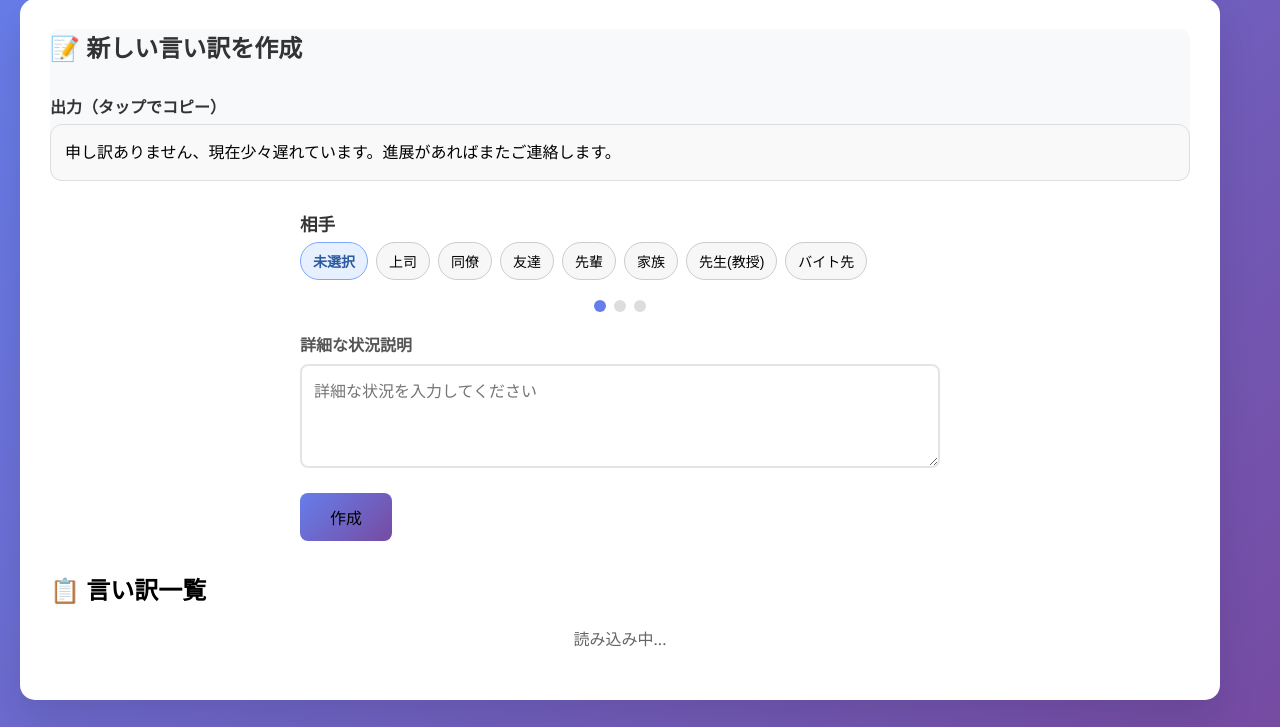
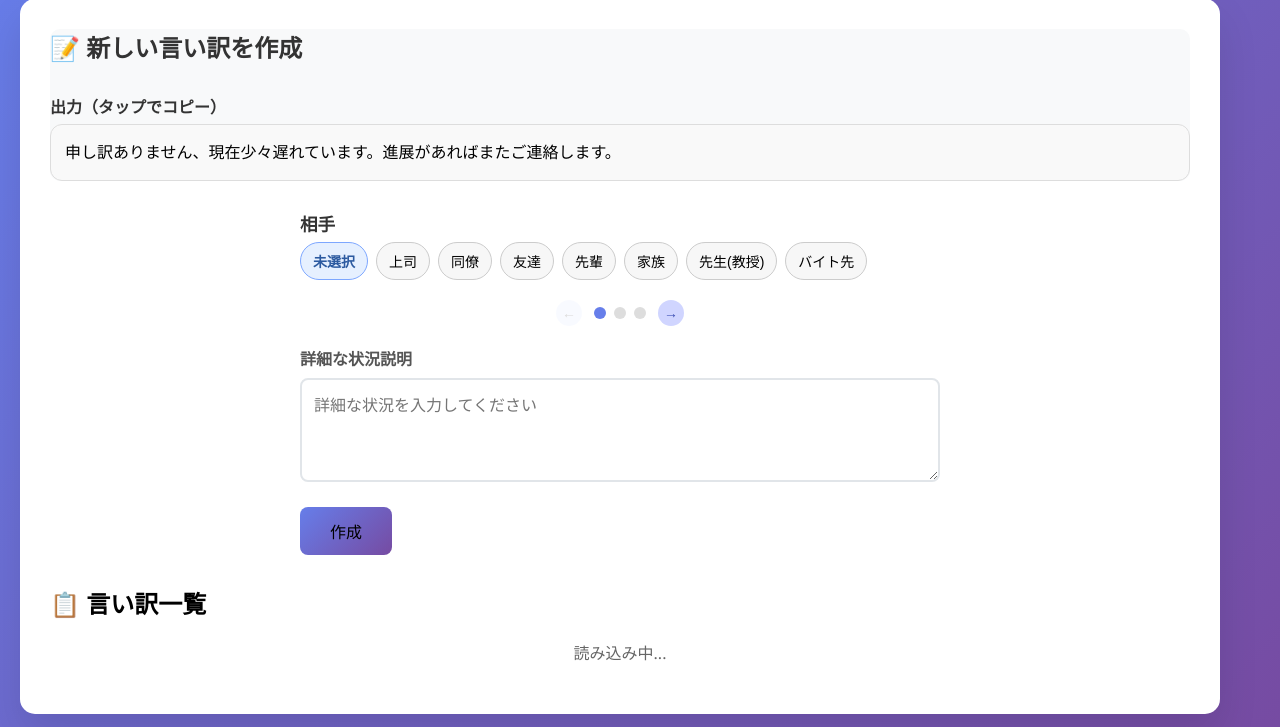
Before and after one commit to 1f10240115/excuse, a Django app: page / in a window 1280 px wide. Shown: the part 73-800 px from the top of the page. Run offline with Django 4.2, Linux system fonts and the light colour scheme; data that the repository does not hold is empty.

Commit message:
変移ボタン改善

```diff
--- a/backend/main.py
+++ b/backend/main.py
@@ -8,7 +8,7 @@
 
 from dotenv import load_dotenv; load_dotenv()
 import os
-GEMINI_API_KEY = os.getenv("GEMINI_API_KEY")
+GOOGLE_API_KEY = os.getenv("GOOGLE_API_KEY")
 
 
 app = FastAPI(
--- a/frontend/excuses/templates/excuses/index.html
+++ b/frontend/excuses/templates/excuses/index.html
@@ -245,9 +245,11 @@
     .progress-indicator {
         display: flex;
         justify-content: center;
+        align-items: center; /* 中心揃え */
         margin: 20px 0;
         gap: 8px;
     }
+
 
       .progress-dot {
         width: 12px;
@@ -301,6 +303,37 @@
         transition: opacity 0.2s;
         pointer-events: none;
         z-index: 1000;
+      }
+
+
+      /* 矢印ナビゲーションボタン */
+        .nav-arrow {
+        background: #d0d5ff; /* 有効時のベース：やや濃いめ */
+        border: none;
+        border-radius: 50%;
+        width: 26px;
+        height: 26px;
+        font-size: 14px;
+        display: flex;
+        align-items: center;
+        justify-content: center;
+        cursor: pointer;
+        margin: 0 4px;
+        transition: background 0.2s ease, transform 0.1s ease, box-shadow 0.2s ease;
+        color: #3f51b5; /* 有効時の矢印色を濃く */
+    }
+
+    .nav-arrow:hover:not(.disabled) {
+        background: #b0b8ff; /* さらに濃くして押せる感じ */
+        box-shadow: 0 2px 6px rgba(63,81,181,0.35);
+        transform: translateY(-1px);
+    }
+
+    .nav-arrow.disabled {
+        opacity: 0.4;
+        cursor: default;
+        color: #aaa;
+        background: #f0f4ff; /* 無効時は薄く */
     }
 
 
@@ -360,6 +393,7 @@
                   <button class="slide-btn" data-cause="体調不良">
                     体調不良
                   </button>
+
                 </div>
               </div>
 
@@ -380,10 +414,14 @@
 
             <!-- Progress indicator -->
             <div class="progress-indicator">
+                <button class="nav-arrow" id="prevBtn" aria-label="前のスライド">←</button>
                 <div class="progress-dot active" data-slide="0"></div>
                 <div class="progress-dot" data-slide="1"></div>
                 <div class="progress-dot" data-slide="2"></div>
+                <button class="nav-arrow" id="nextBtn" aria-label="次のスライド">→</button>
             </div>
+
+
 
 
           <form id="excuseForm">
@@ -719,8 +757,7 @@
         return pool[Math.floor(Math.random() * pool.length)];
       }
 
-      // Slideshow functionality
-      (function initSlideshow() {
+        (async function initSlideshow() {
             const slideshowWrapper = document.getElementById("slideshowWrapper");
             const progressDots = document.querySelectorAll(".progress-dot");
             const resultEl = document.getElementById("result");
@@ -731,15 +768,37 @@
             let currentSlide = 0;
             const state = { min: "", cause: "", to: "" };
 
+            const prevBtn = document.getElementById("prevBtn");
+            const nextBtn = document.getElementById("nextBtn");
+
+            function updateArrows() {
+                if (currentSlide <= 0) {
+                prevBtn.disabled = true;
+                prevBtn.classList.add("disabled");
+                } else {
+                prevBtn.disabled = false;
+                prevBtn.classList.remove("disabled");
+                }
+                if (currentSlide >= 2) {
+                nextBtn.disabled = true;
+                nextBtn.classList.add("disabled");
+                } else {
+                nextBtn.disabled = false;
+                nextBtn.classList.remove("disabled");
+                }
+            }
+
             function goToSlide(slideIndex) {
-          currentSlide = slideIndex;
-          const translateX = -slideIndex * 33.333;
+                currentSlide = Math.max(0, Math.min(2, slideIndex));
+                const translateX = -currentSlide * 33.333;
                 slideshowWrapper.style.transform = `translateX(${translateX}%)`;
 
                 // Update progress dots
                 progressDots.forEach((dot, index) => {
-            dot.classList.toggle("active", index === slideIndex);
+                dot.classList.toggle("active", index === currentSlide);
                 });
+
+                updateArrows();
             }
 
             function nextSlide() {
@@ -747,6 +806,14 @@
                 goToSlide(currentSlide + 1);
                 }
             }
+
+            // 矢印クリックで移動
+            prevBtn.addEventListener("click", () => {
+                if (currentSlide > 0) goToSlide(currentSlide - 1);
+            });
+            nextBtn.addEventListener("click", () => {
+                if (currentSlide < 2) goToSlide(currentSlide + 1);
+            });
 
             function selectInGroup(grp, cls) {
                 grp.addEventListener("click", (e) => {
@@ -767,7 +834,7 @@
                 // Auto-advance to next slide after a short delay
                 setTimeout(() => {
                     nextSlide();
-            }, 100); // ここも3倍速にしてみました。
+                }, 100);
                 });
             }
 
@@ -806,14 +873,14 @@
                 }
             });
 
-        // Progress dot navigation
+            // Progress dot navigation (クリックで移動)
             progressDots.forEach((dot, index) => {
                 dot.addEventListener("click", () => {
                 goToSlide(index);
                 });
             });
 
-        // Initialize
+            // Initialize groups and state
             const grpMin = document.getElementById("grp-min");
             const grpCause = document.getElementById("grp-cause");
             const grpTo = document.getElementById("grp-to");
@@ -822,7 +889,9 @@
             selectInGroup(grpCause, "cause");
             selectInGroup(grpTo, "to");
             render();
+            updateArrows(); // 初期の矢印状態反映
         })();
+
 
       /* デバッグ用に公開 */
       window.EXCUSE_PREPARED = PREPARED;
--- a/requirements.txt
+++ b/requirements.txt
@@ -11,4 +11,4 @@
 requests==2.31.0
 
 # AI
-google-genai>=1.24.0
+google-genai==0.3.0
```
Also changed, not shown: backend/gemini_client.py (+7 -6 lines). Lines whose indentation alone changed are shown as unchanged.
